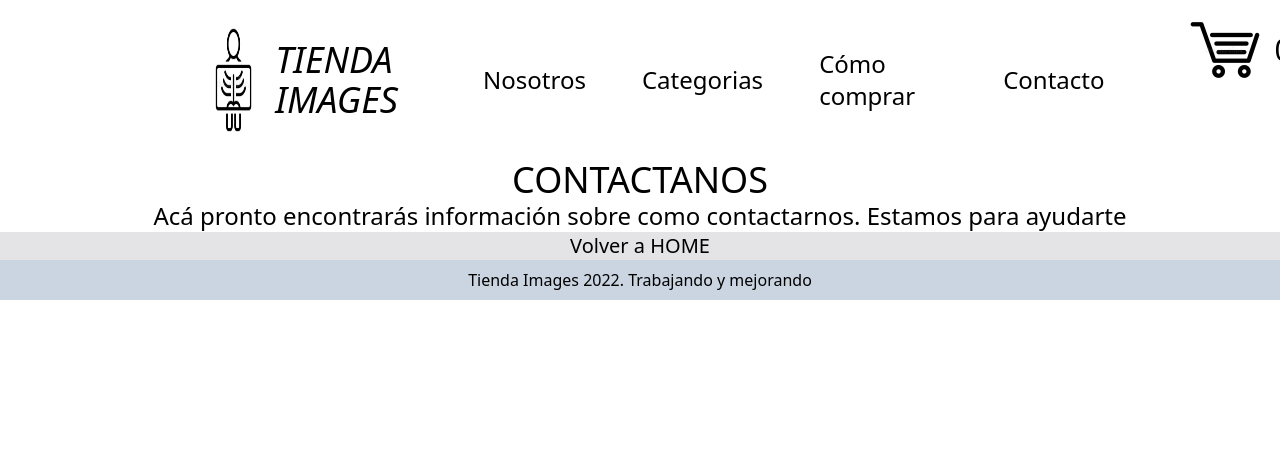
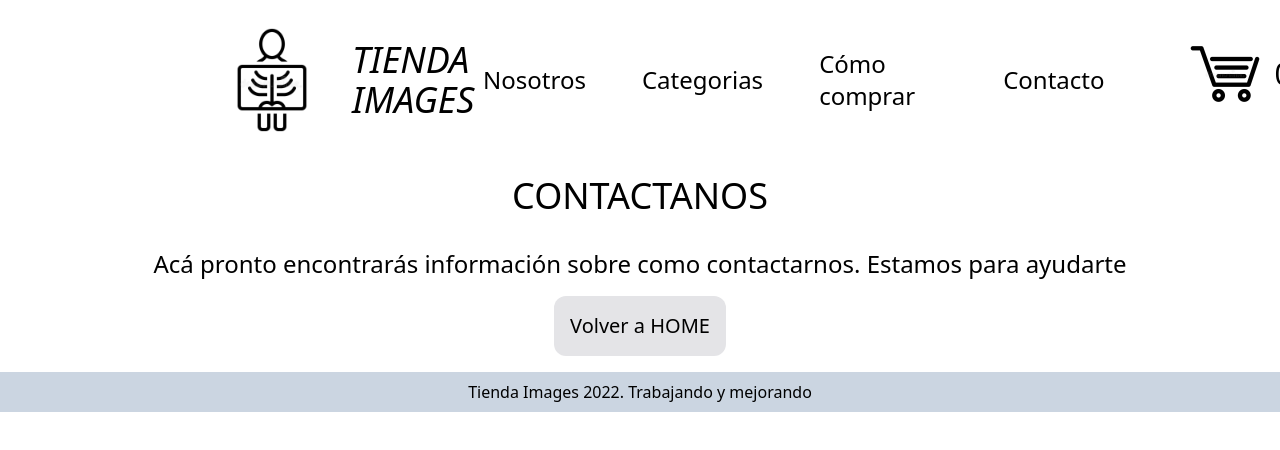
Before and after one commit to rofaba/PreEntrega3-Faure, a React (Create React App) app: page /contacto in a window 1280 px wide. Shown: the top 450 px of the page. Built offline with nearby package versions, Linux system fonts and the light colour scheme.

Commit message:
pre-entrega 2

```diff
--- a/src/App.js
+++ b/src/App.js
@@ -10,7 +10,7 @@ import Categories from "./pages/Categories/Categories"
 
 import { Routes, Route } from "react-router-dom";
 import Footer from "./components/Footer/Footer";
-
+import data from "./pages/Categories/data.json"
 
 function App() {
   return (
@@ -20,7 +20,7 @@ function App() {
         <Route path="/" element={ <ItemListContainer gretting="CATALOGO DE PRODUCTOS" /> }/>
         <Route path="/cart" element={<Cart />} />
         <Route path="/:id" element={<ItemDetailContainer />} />
-        <Route path="/item:id" element={<ItemDetailContainer />} />
+        <Route path="/item/:id" element={<ItemDetailContainer />} />
         <Route path="/nosotros" element={<Nosotros />} />
         <Route path="/howshop" element={<Howshop />} />
         <Route path="/contacto" element={<Contact />} />
--- a/src/components/Cart/Cart.js
+++ b/src/components/Cart/Cart.js
@@ -4,11 +4,11 @@ import { Link } from 'react-router-dom';
 const Cart = () => {
     return (
 <div>
-      <h1 className="text-center text-4xl"> CARRO DE COMPRAS</h1>
-      <p className="text-center text-2xl"> Acá encontrarás pronto el carro de compras con tus productos favoritos</p>
+      <h1 className="text-center text-4xl p-4"> CARRO DE COMPRAS</h1>
+      <p className="text-center text-2xl p-4"> Acá encontrarás pronto el carro de compras con tus productos favoritos</p>
 
       <Link to={"/"}>
-        <h2 className="text-center text-xl bg-zinc-200" >Volver a HOME</h2>
+        <h2 className="text-center text-xl bg-zinc-200 p-4" >Volver a HOME</h2>
       </Link>
     </div>
 
--- a/src/components/CartWidget/CartWidget.js
+++ b/src/components/CartWidget/CartWidget.js
@@ -4,7 +4,7 @@ import { Link } from 'react-router-dom';
 const CartWidget = () => {
   return (
     <Link to="/cart">
-      <div className="flex items-center">
+      <div className="flex items-center pt-6">
         <img
           style={{ width: "100px", height: "100px" }}
           alt="imagen de carro"
--- a/src/components/Item/Item.js
+++ b/src/components/Item/Item.js
@@ -1,6 +1,6 @@
 import React from "react";
 import { Link } from "react-router-dom";
-import { useLocation } from "react-router-dom";
+
 
 
 const Item = (props) => {
@@ -19,10 +19,9 @@ const Item = (props) => {
         <Link to={`/${id}`}>
               <button className = "border-2 border-solid border-black p-1 m-4" > Ver más </button>
         </Link>
-
-
         <br></br>
-        <p> Stock Disponible: {props.stock} </p>
+        {/* API no devueve stock, temporalmente lo fijo en 5 unidades */}
+        <p> Stock Disponible: {"5"} </p>
       </div>
     </div>
   );
--- a/src/components/ItemDetailContainer/ItemDetailContainer.js
+++ b/src/components/ItemDetailContainer/ItemDetailContainer.js
@@ -53,7 +53,9 @@ useEffect(() => {
         </div>
       )}
       <Link to='/'>
-      <h2 className = "text-center text-xl bg-zinc-200 py-4" > VOLVER A PRODUCTOS </h2>
+      <div className="flex justify-center mb-4">
+          <button className="text-center text-xl bg-zinc-200 p-4 mt-4 rounded-xl" > Volver a Productos</button>
+      </div>
     </Link>
     </>
   );
--- a/src/components/NavBar/NavBar.js
+++ b/src/components/NavBar/NavBar.js
@@ -11,14 +11,17 @@ const NavBar = () => {
     <div className="flex justify center pl-48 h-40">
       <nav className="flex flex-row items-center">
         <Link to="/">
-          <img
+          <div className="flex items-center">
+            <img
             style={{ width: "160px", height: "160px" }}
             alt="imagen de logo"
             src={logo}
           ></img>
+          <p className="text-4xl italic">TIENDA IMAGES</p>
+          </div>
+
         </Link>
 
-        <p className="text-4xl italic">TIENDA IMAGES</p>
 
         <ul className=" flex items-center" style={{ margin: "30px" }}>
           <Link to="nosotros">
@@ -27,13 +30,13 @@ const NavBar = () => {
               <h2> Nosotros </h2>{" "}
             </li>
           </Link>
-
-          <button className="peer px-2 py-2 hover:bg-slate-100 text-2xl rounded-lg relative"
+<div>
+   <button className="peer px-2 py-2 hover:bg-slate-100 text-2xl rounded-lg relative"
           >
             {" "}
             Categorias{" "}
           </button>
-          <div className="categorias ml-12 absolute hidden peer-hover:flex hover:flex w-[150px] flex-col items-end bg-white drop-shadow-lg rounded-b-lg">
+          <div className="categorias absolute hidden peer-hover:flex hover:flex w-[130px] flex-col items-start bg-white drop-shadow-lg rounded-b-lg">
 
             {data.map((category) => (
               <Link
@@ -44,6 +47,8 @@ const NavBar = () => {
                 {category.name}
               </Link>
             ))}
+</div>
+
           </div>
 
           <li></li>
--- a/src/pages/Contact/Contact.js
+++ b/src/pages/Contact/Contact.js
@@ -3,12 +3,14 @@ import { Link } from "react-router-dom";
 const Contact = () => {
     return (
 <div>
-      <h1 className="text-center text-4xl"> CONTACTANOS</h1>
-      <p className="text-center text-2xl"> Acá pronto encontrarás información sobre como contactarnos. Estamos para ayudarte
+      <h1 className="text-center text-4xl p-4"> CONTACTANOS</h1>
+      <p className="text-center text-2xl p-4"> Acá pronto encontrarás información sobre como contactarnos. Estamos para ayudarte
       </p>
 
       <Link to={"/"}>
-        <h2 className="text-center text-xl bg-zinc-200" >Volver a HOME</h2>
+      <div className="flex justify-center mb-4">
+          <button className="text-center text-xl bg-zinc-200 p-4 rounded-xl" >Volver a HOME</button>
+      </div>
       </Link>
     </div>
 
--- a/src/pages/Howshop/Howshop.js
+++ b/src/pages/Howshop/Howshop.js
@@ -4,11 +4,13 @@ const Howshop = () => {
     return (
 
     <div>
-      <h1 className="text-center text-4xl"> COMO COMPRAR</h1>
-      <p className="text-center text-2xl"> Pronto encontrarás información sobre cómo comprar en esta sección</p>
+      <h1 className="text-center text-4xl p-4"> COMO COMPRAR</h1>
+      <p className="text-center text-2xl p-4"> Pronto encontrarás información sobre cómo comprar en esta sección</p>
 
       <Link to={"/"}>
-        <h2 className="text-center text-xl bg-zinc-200" >Volver a HOME</h2>
+      <div className="flex justify-center mb-4">
+          <button className="text-center text-xl bg-zinc-200 p-4 rounded-xl" >Volver a HOME</button>
+      </div>
       </Link>
     </div>
 
--- a/src/pages/Nosotros/Nosotros.js
+++ b/src/pages/Nosotros/Nosotros.js
@@ -4,12 +4,15 @@ import { Link } from "react-router-dom";
 const Nosotros = () => {
   return (
     <div>
-      <h1 className="text-center text-4xl"> QUIENES SOMOS</h1>
-      <p className="text-center text-2xl"> Pronto podrás ver acá ver quiénes somos y qué hacemos.</p>
+      <h1 className="text-center text-4xl p-4"> QUIENES SOMOS</h1>
+      <p className="text-center text-2xl p-4"> Pronto podrás ver acá ver quiénes somos y qué hacemos.</p>
 
       <Link to={"/"}>
-        <h2 className="text-center text-xl bg-zinc-200" >Volver a HOME</h2>
+        <div className="flex justify-center mb-4">
+          <button className="text-center text-xl bg-zinc-200 p-4 rounded-xl" >Volver a HOME</button>
+        </div>
       </Link>
+
     </div>
   );
 };
```
